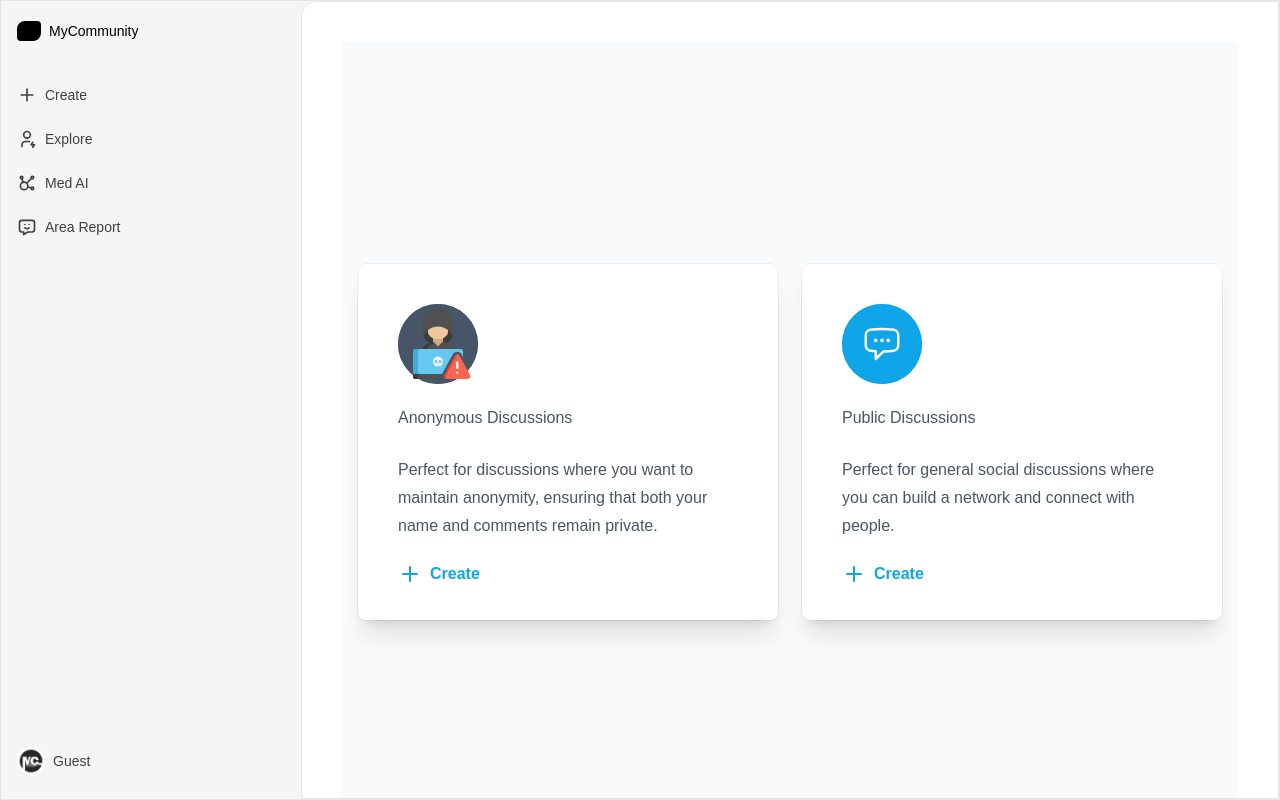
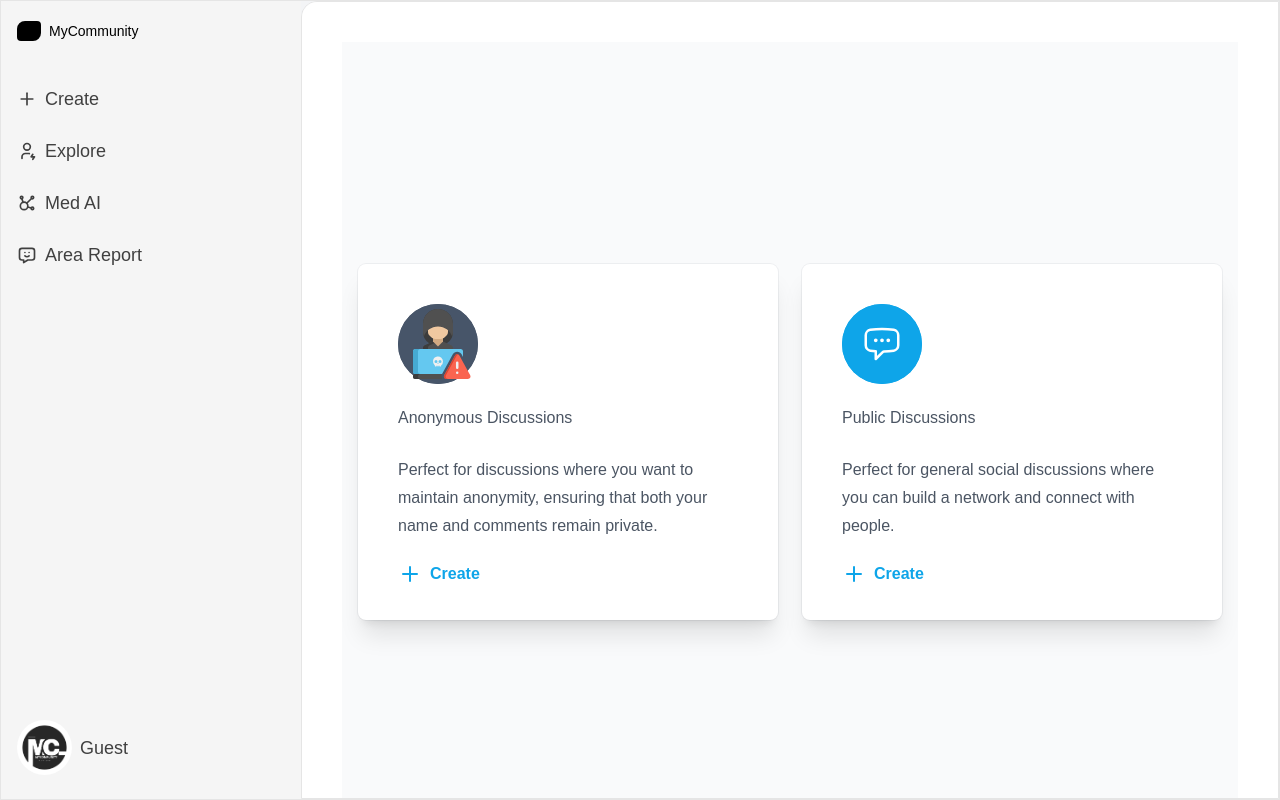
Before and after one commit to sankar5302k/mycom, a Next.js app: page /appcom in a window 1280 px wide. Built offline with nearby package versions, Linux system fonts and the light colour scheme.

Commit message:
sankar push

```diff
--- a/src/app/appcom/page.tsx
+++ b/src/app/appcom/page.tsx
@@ -122,9 +122,9 @@ const UserProfile = () => {
           icon: (
             <Image
               src="/c.png"
-              className="h-7 w-7 flex-shrink-0 rounded-full"
-              width={50}
-              height={50}
+              className=" flex-shrink-0 rounded-full"
+              width={55}
+              height={55}
               alt="Avatar"
             />
           ),
--- a/src/components/ui/sidebar.tsx
+++ b/src/components/ui/sidebar.tsx
@@ -218,8 +218,9 @@ export const SidebarLink = ({
           display: animate ? (open ? "inline-block" : "none") : "inline-block",
           opacity: animate ? (open ? 1 : 0) : 1,
         }}
-        className="text-neutral-700 dark:text-neutral-200 text-sm group-hover/sidebar:translate-x-1 transition duration-150 whitespace-pre inline-block !p-0 !m-0"
-      >
+        className="text-neutral-700 dark:text-neutral-200 text-lg group-hover/sidebar:translate-x-1 transition duration-150 whitespace-pre inline-block !p-0 !m-0"
+        >
+
         {link.label}
       </motion.span>
     </Link>
```
